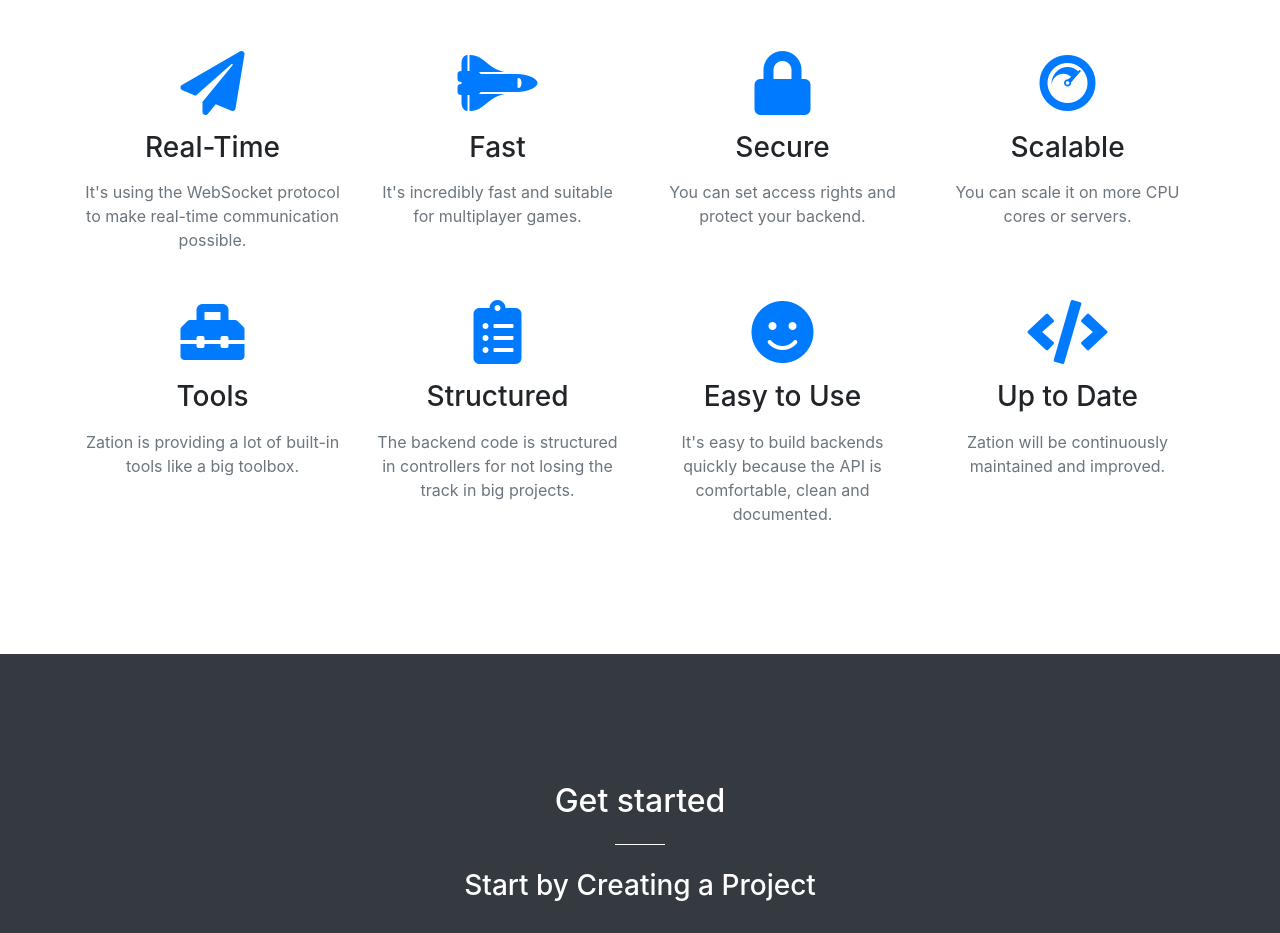
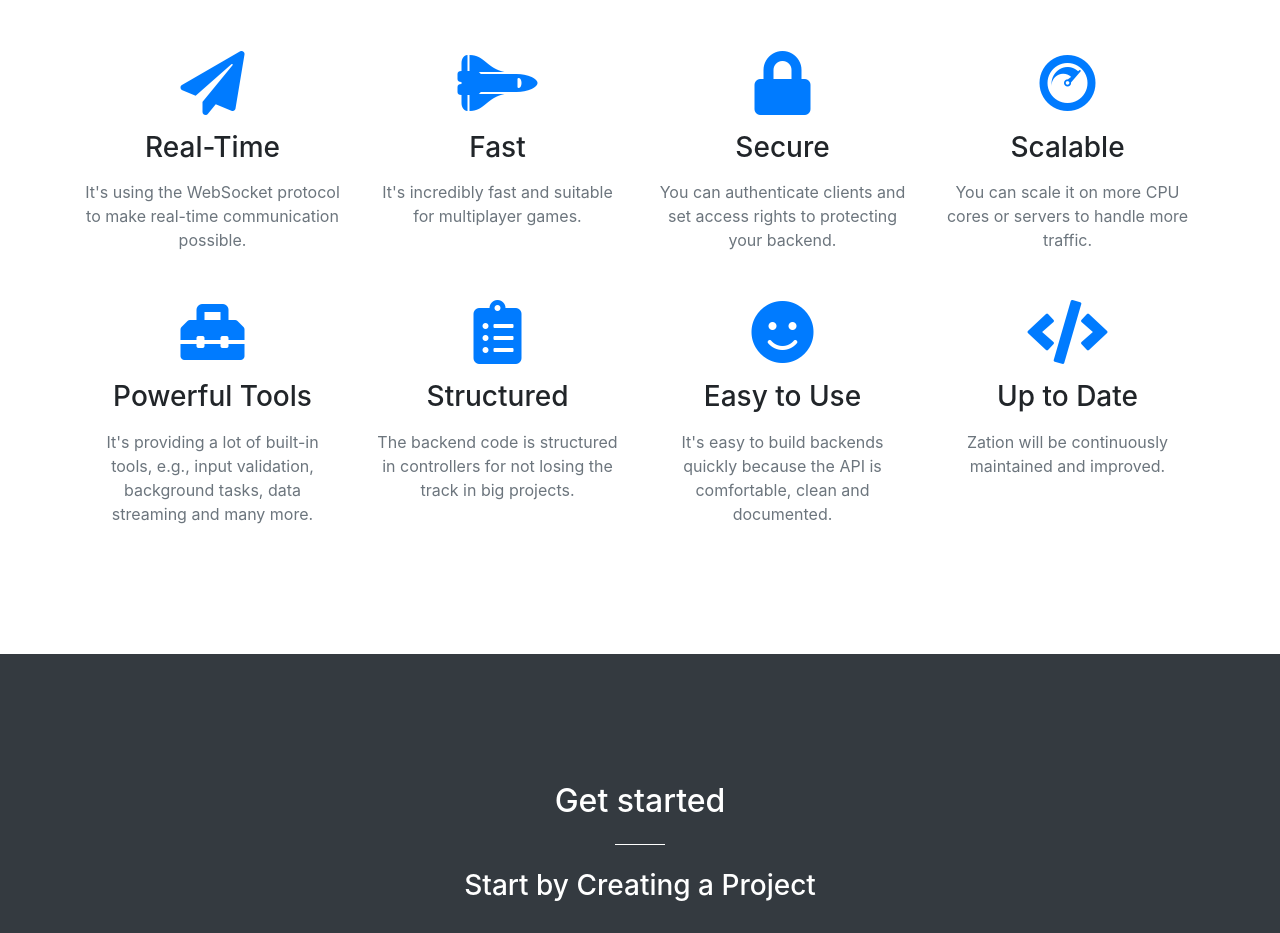
Before and after one commit to ZationServer/zation-website, a website with bundled scripts: page index.html in a window 1280 px wide. Shown: the part 1553-2486 px from the top of the page. Built offline with nearby package versions, Linux system fonts and the light colour scheme; files whose address does not match are found by name.

Commit message:
improve features part

```diff
--- a/index.html
+++ b/index.html
@@ -136,14 +136,14 @@
                 <div class="service-box mt-5 mx-auto">
                     <i class="fas fa-4x fa-lock text-primary mb-3 sr-icon-3"></i>
                     <h3 class="mb-3">Secure</h3>
-                    <p class="text-muted mb-0">You can set access rights and protect your backend.</p>
+                    <p class="text-muted mb-0">You can authenticate clients and set access rights to protecting your backend.</p>
                 </div>
             </div>
             <div class="col-lg-3 col-md-6 text-center">
                 <div class="service-box mt-5 mx-auto">
                     <i class="fab fa-4x fa-cloudscale text-primary mb-3 sr-icon-4"></i>
                     <h3 class="mb-3">Scalable</h3>
-                    <p class="text-muted mb-0">You can scale it on more CPU cores or servers.</p>
+                    <p class="text-muted mb-0">You can scale it on more CPU cores or servers to handle more traffic.</p>
                 </div>
             </div>
         </div>
@@ -151,8 +151,8 @@
             <div class="col-lg-3 col-md-6 text-center">
                 <div class="service-box mt-5 mx-auto">
                     <i class="fas fa-4x fa-toolbox text-primary mb-3 sr-icon-5"></i>
-                    <h3 class="mb-3">Tools</h3>
-                    <p class="text-muted mb-0">Zation is providing a lot of built-in tools like a big toolbox.</p>
+                    <h3 class="mb-3">Powerful Tools</h3>
+                    <p class="text-muted mb-0">It's providing a lot of built-in tools, e.g., input validation, background tasks, data streaming and many more.</p>
                 </div>
             </div>
             <div class="col-lg-3 col-md-6 text-center">
```
